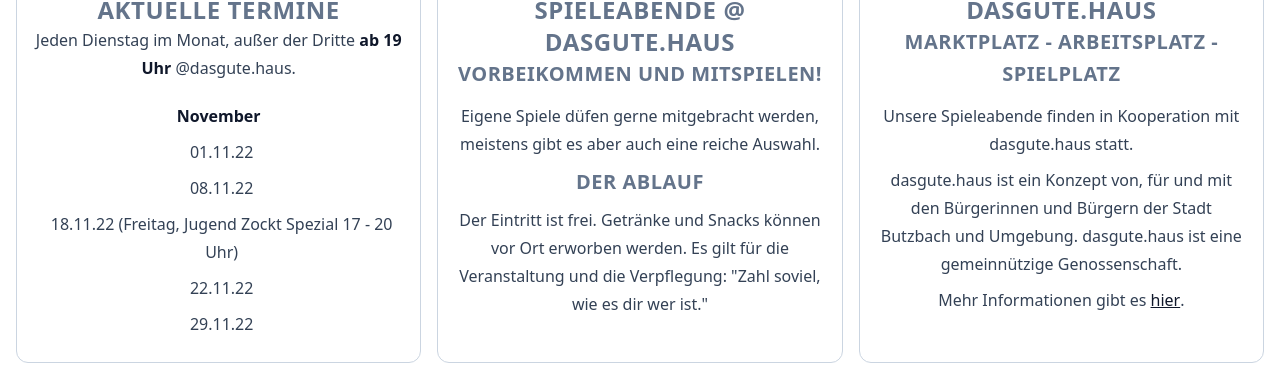
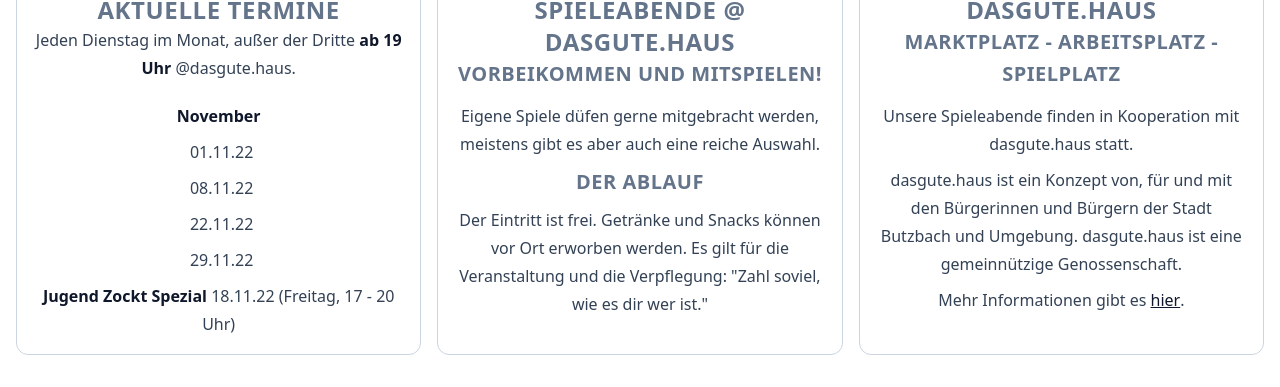
Before and after one commit to butzbach-spielt/butzbach-spielt-website, an Eleventy site: page src/index.html in a window 1280 px wide. Shown: the part 1239-1626 px from the top of the page. Built offline with nearby package versions, Linux system fonts and the light colour scheme; Eleventy itself is replaced by a stand-in of ours; files that its build step writes are made by us from their sources.

Commit message:
Update Card “event-list”

```diff
--- a/src/cards/event-list.md
+++ b/src/cards/event-list.md
@@ -10,6 +10,8 @@
 
 * 01.11.22
 * 08.11.22
-* 18.11.22 (Freitag, Jugend Zockt Spezial 17 - 20 Uhr)
 * 22.11.22
 * 29.11.22
+
+**Jugend Zockt Spezial**
+18.11.22 (Freitag, 17 - 20 Uhr)
```
